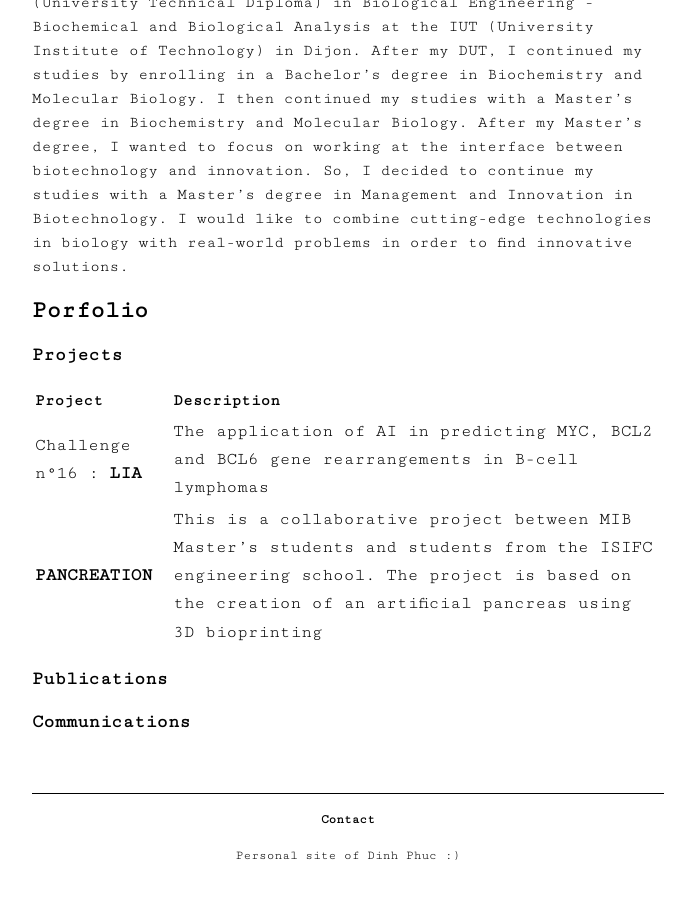
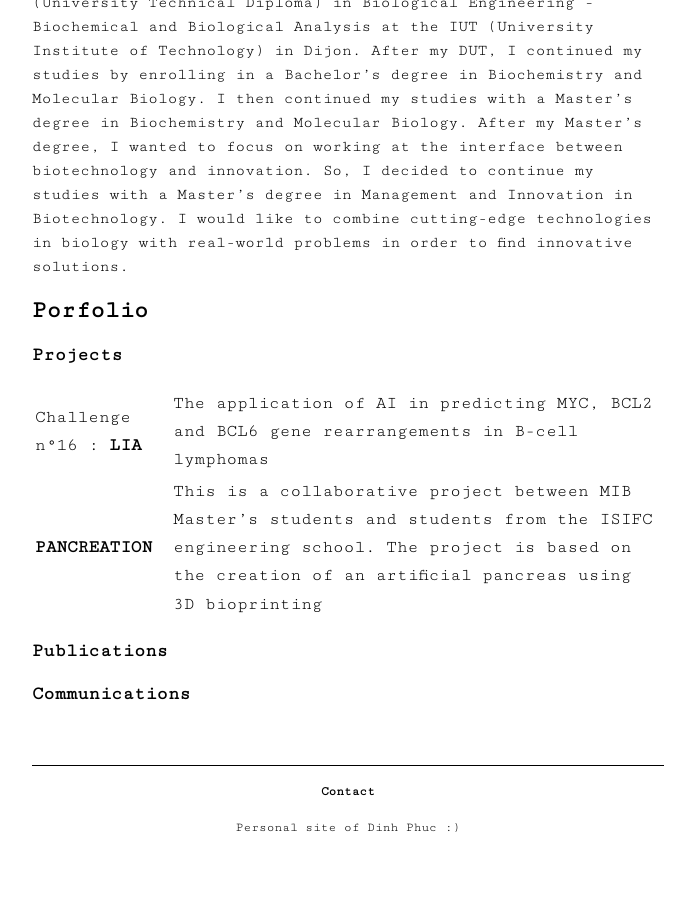
Before and after one commit to hoangdinhphuc19/hoangdinhphuc19.github.io, a Jekyll site: the page built from about.md, in a window 1280 px wide and 900 px high, scrolled down 1188 px. Shown: the whole window, without its empty margins (292-987 px from the left). Built offline with Jekyll 4.4.1, drawn with Linux system fonts in a browser that asks for light colours; after the commit the page ends 2060 px from its top, so only the background shows below that.

Commit message:
Update project descriptions in about.md
Removed table formatting from project descriptions.

```diff
--- a/about.md
+++ b/about.md
@@ -24,10 +24,8 @@ As a foreign student, I began my adventure in France with a DUT (University Tech
 
 ### Projects
 
-| Project | Description |
-|---|---|
-| Challenge n°16 : **LIA** | The application of AI in predicting MYC, BCL2 and BCL6 gene rearrangements in B-cell lymphomas |
-| **PANCREATION** | This is a collaborative project between MIB Master's students and students from the ISIFC engineering school. The project is based on the creation of an artificial pancreas using 3D bioprinting |
+Challenge n°16 : **LIA** | The application of AI in predicting MYC, BCL2 and BCL6 gene rearrangements in B-cell lymphomas |
+**PANCREATION** | This is a collaborative project between MIB Master's students and students from the ISIFC engineering school. The project is based on the creation of an artificial pancreas using 3D bioprinting |
 
 ### Publications
 
```
